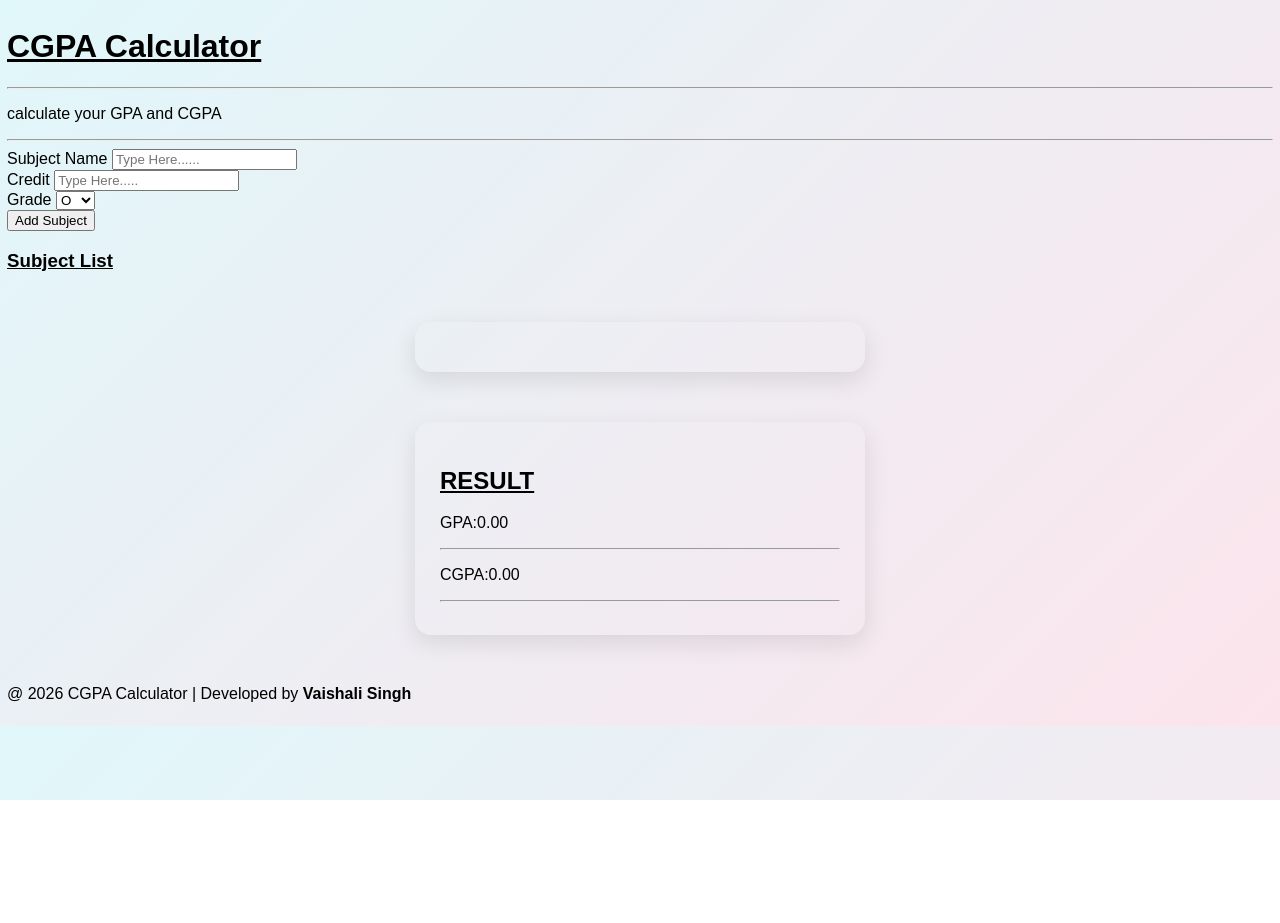
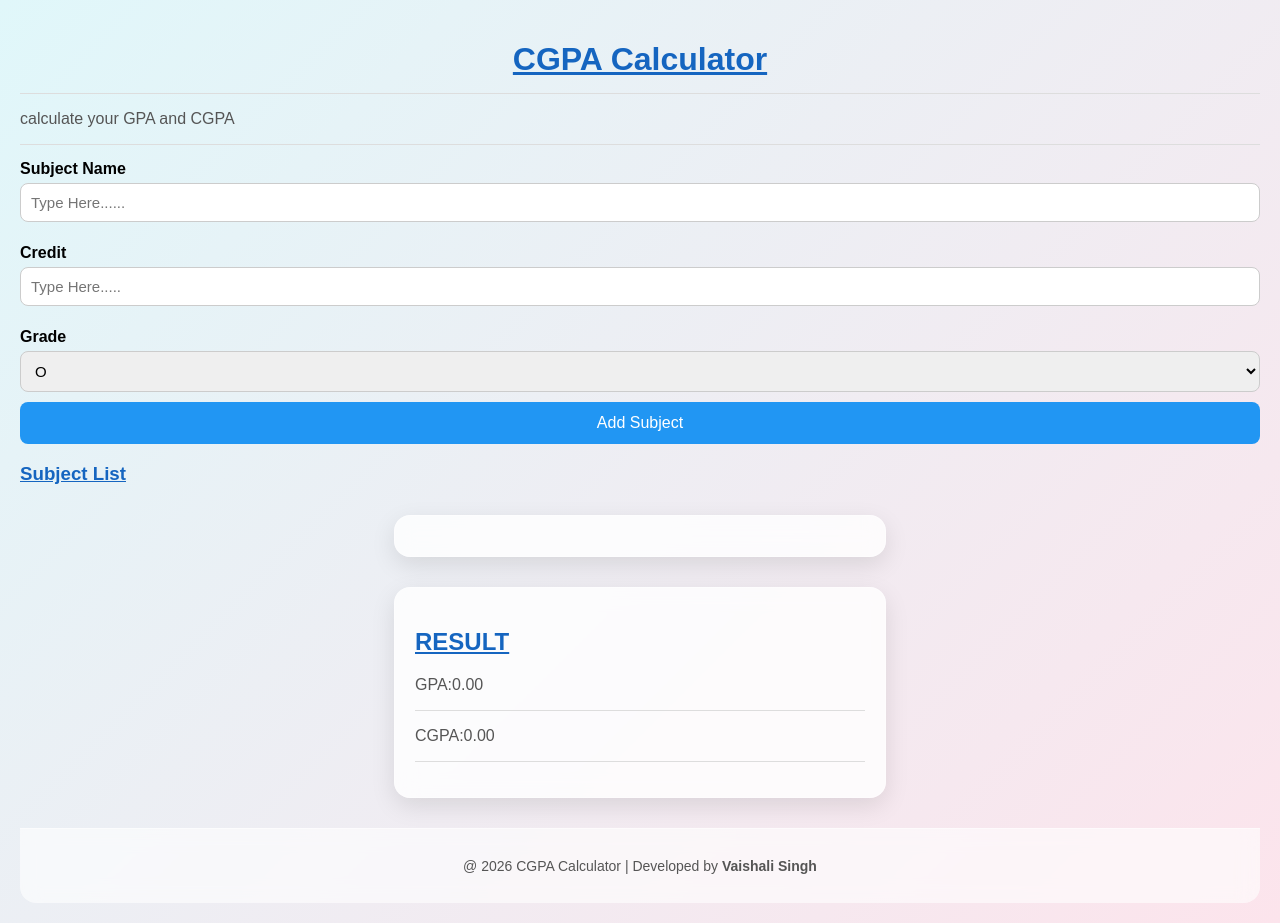
Before and after one commit to vs333679-ui/CGPA-AND-GPA-CALCULATOR, a plain HTML site: page index.html in a window 1280 px wide. Before the commit the page ends 800 px from the top, so only its background shows below. Drawn offline with Linux system fonts and the light colour scheme.

Commit message:
Update styles.css

```diff
--- a/styles.css
+++ b/styles.css
@@ -1,28 +1,92 @@
 body {
-  font-family: Aerial,sans-serif;
-  margin:5px;
-  padding:2px;
-  background: linear-gradient(135deg,#e0f7fa,#fce4ec);
+  font-family: Arial, sans-serif;
+  background: linear-gradient(135deg, #e0f7fa, #fce4ec);
+  margin: 0;
+  padding: 20px;
 }
-.container{
-  width: 400px;
-  margin: 50px auto;
-  padding: 25px;
 
-  background: rgba (255,255,255,0.8);
-  backdrop-filter: blur (10px);
+.title {
+  text-align: center;
+  color: #1565C0;
+  margin-bottom: 10px;
+}
 
+.container {
+  width: 450px;
+  margin: 30px auto;
+  padding: 20px;
+  background: rgba(255, 255, 255, 0.8);
+  backdrop-filter: blur(10px);
+  border-radius: 16px;
+  box-shadow: 0 8px 25px rgba(0, 0, 0, 0.1);
+  border: 1px solid rgba(255, 255, 255, 0.3);
+}
 
-  border-radius: 16px;
-  box-shadow: 0 8px 25px rgba(0,0,0,0.1);
+p {
+  color: #555;
+}
 
-  border: 1px solid rgba(255,255,255,0.3;
+label {
+  font-weight: bold;
+  display: block;
+  margin-top: 12px;
+  margin-bottom: 5px;
 }
+
+input,
+select {
+  width: 100%;
+  padding: 10px;
+  border: 1px solid #ccc;
+  border-radius: 8px;
+  box-sizing: border-box;
+  margin-bottom: 10px;
+  font-size: 15px;
+}
+
+input:focus,
+select:focus {
+  outline: none;
+  border-color: #2196F3;
+  box-shadow: 0 0 5px rgba(33, 150, 243, 0.4);
+}
+
+button {
+  width: 100%;
+  padding: 12px;
+  background: #2196F3;
+  color: white;
+  border: none;
+  border-radius: 8px;
+  font-size: 16px;
+  cursor: pointer;
+  transition: 0.3s;
+}
+
+button:hover {
+  background: #1976D2;
+}
+
+h2,
+h3 {
+  color: #1565C0;
+}
+
+hr {
+  border: none;
+  height: 1px;
+  background: #ddd;
+  margin: 15px 0;
+}
+
 footer {
   text-align: center;
-  margin-top: 30px;
+  margin-top: 25px;
   padding: 15px;
-  color:#555;
+  background: rgba(255, 255, 255, 0.6);
+  backdrop-filter: blur(10px);
+  border-top: 1px solid rgba(255, 255, 255, 0.5);
+  color: #444;
   font-size: 14px;
-  background-color: black;
+  border-radius: 0 0 16px 16px;
 }
```
